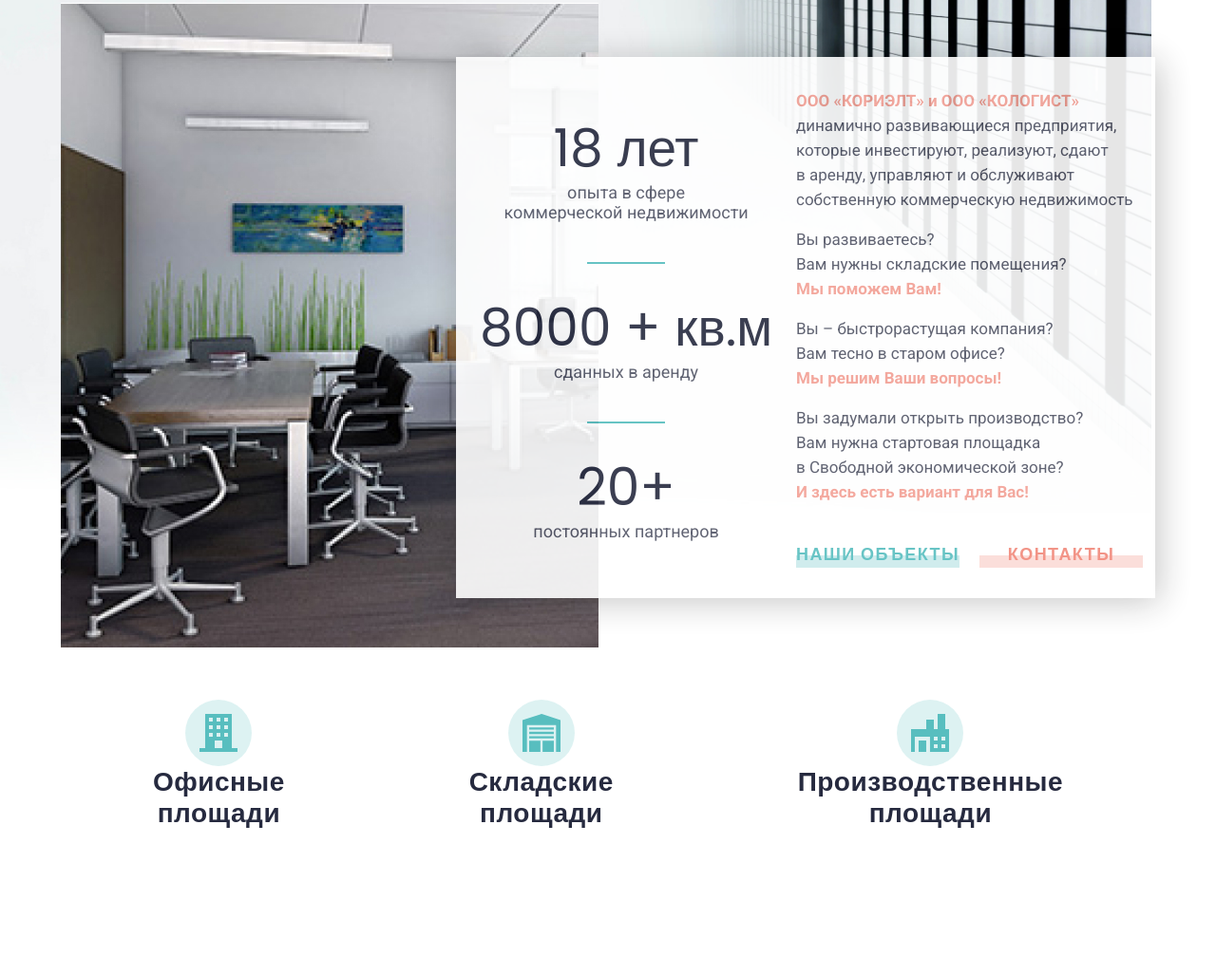
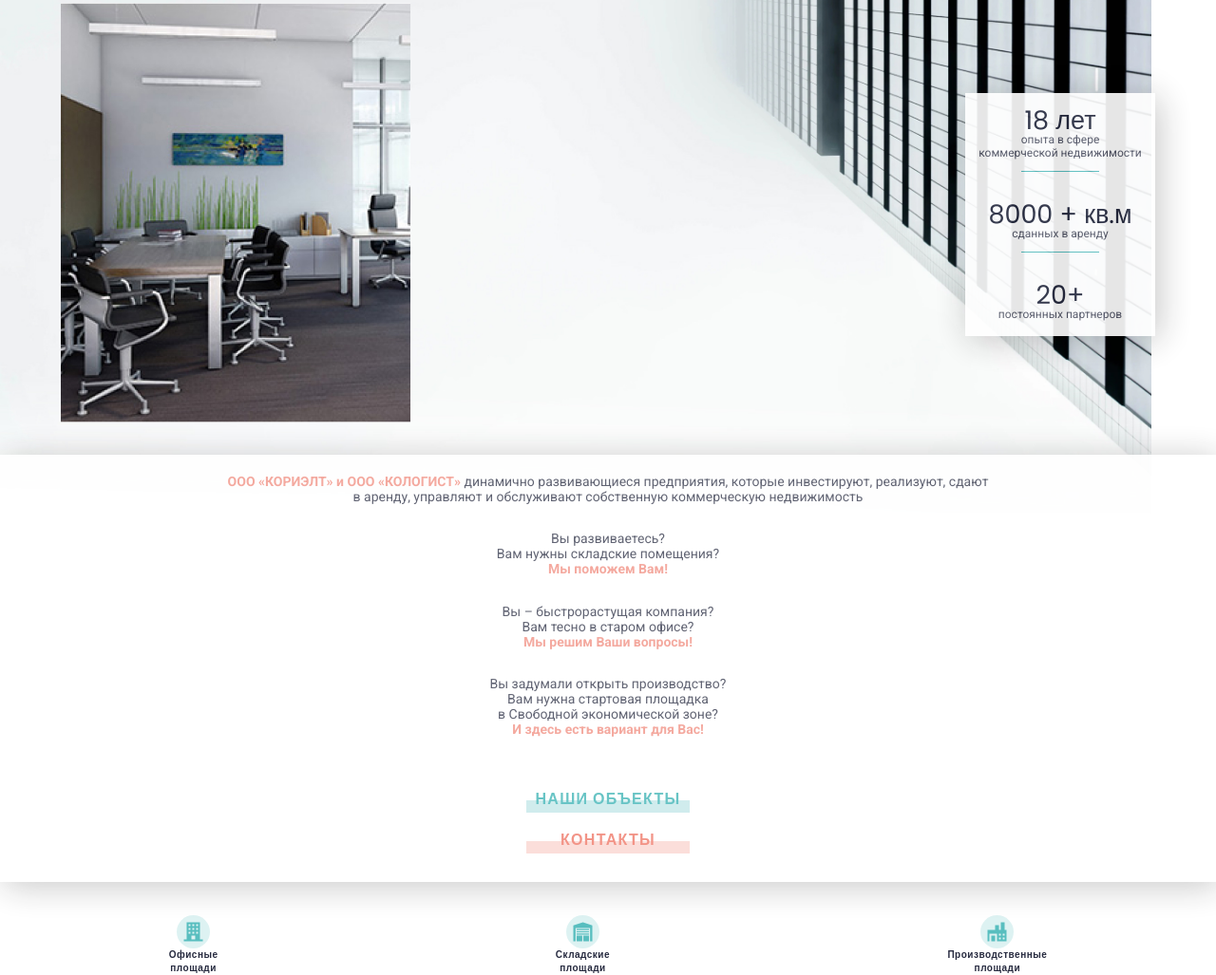
Before and after one commit to UlyanaZhidko/Corealt, a plain HTML site: page index.html in a window 1280 px wide. Shown: the part 323-1350 px from the top of the page at 95% size. Before the commit the page ends 1199 px from the top, so only its background shows below. Drawn offline with Linux system fonts and the light colour scheme.

Commit message:
edit: about-section_media

```diff
--- a/index.html
+++ b/index.html
@@ -111,7 +111,41 @@
                             </div>
                         </div>
                     </div>
+                </div>
+            </div>
+        </div>
 
+        <div class="right-block-mob">
+            <div class="right-first">
+                <p class="right-text"><span>ООО «КОРИЭЛТ» и ООО «КОЛОГИСТ»</span> динамично развивающиеся предприятия, которые инвестируют, реализуют, сдают <br>в аренду, управляют и обслуживают собственную коммерческую недвижимость
+                </p>
+            </div>
+            <div class="right-second">
+                <p class="right-text">Вы развиваетесь?</p>
+                <p class="right-text">Вам нужны складские помещения?</p>
+                <p class="right-text"><span>Мы поможем Вам!</span></p>
+            </div>
+            <div class="right-third">
+                <p class="right-text">Вы – быстрорастущая компания?</p>
+                <p class="right-text">Вам тесно в старом офисе?</p>
+                <p class="right-text"><span>Мы решим Ваши вопросы!</span></p>
+            </div>
+            <div class="right-fourth">
+                <p class="right-text">Вы задумали открыть производство?</p>
+                <p class="right-text">Вам нужна стартовая площадка</p>
+                <p class="right-text">в Свободной экономической зоне?</p>
+                <p class="right-text"><span>И здесь есть вариант для Вас!</span></p>
+            </div>
+
+            <div class="right-btn">
+                <div class="btn-left">
+                    <a href="#rent" class="btn_objects">НАШИ ОБЪЕКТЫ</a>
+                    <div class="btn-line"></div>
+                </div>
+                <div class="btn-right">
+                    <a href="#contact" class="btn_contacts">КОНТАКТЫ</a>
+                    <div class="btn-line"></div>
+                </div>
             </div>
         </div>
 
@@ -127,7 +161,6 @@
             <div class="icon-block">
                 <img src="img/Icon-2.svg" alt="иконка">
                 <h3 class="icon-title">Производственные<br> площади</h3>
-                </div>
             </div>
         </div>
     </section>
--- a/style.css
+++ b/style.css
@@ -205,6 +205,10 @@
     display: flex;
     flex-direction: column;
     justify-content: space-between;
+}
+
+.right-block-mob {
+    display: none;
 }
 
 .right-text {
@@ -683,4 +687,67 @@
     #about {
         margin-top: -840px;
     }
+    .left-title {
+        font-size: 27px;
+        line-height: 1;
+    }
+    .left-text {
+        font-size: 12px;
+        line-height: 14px;
+    }
+    .right-block {
+        display: none;
+    }
+    .right-block-mob {
+        display: flex;
+        flex-direction: column;
+        background: #FFFFFF;
+        opacity: 0.9;
+        box-shadow: 4px 4px 35px rgba(0, 0, 0, 0.25);
+        padding: 20px 10px 30px;
+        height: 450px;
+        margin-top: 30px;
+        justify-content: space-between;
+    }
+    .about-img img {
+        width: 65%;
+    }
+    .left-block {
+        margin: 0;
+        width: 200px;
+        height: 256px;
+    }
+    .about-block {
+        height: 256px;
+    }
+    .left-separate {
+        height: 1px;
+        margin-top: 12px;
+    }
+    .icon-title {
+        font-size: 10px;
+        line-height: 14px;
+    }
+    .icon-block img {
+        width: 35px;
+    }
+    .right-text {
+        font-size: 14px;
+        line-height: 16px;
+        text-align: center;
+    }
+    .right-btn a {
+        font-size: 16px;
+        line-height: 20px;
+    }
+    .btn-left {
+        margin-bottom: 30px;
+    }
+    .right-btn {
+        margin-right: 0px;
+        flex-direction: column;
+    }
+    .about-icons {
+        margin-top: 35px;
+    }
 }
```
Lines whose indentation alone changed are shown as unchanged.
